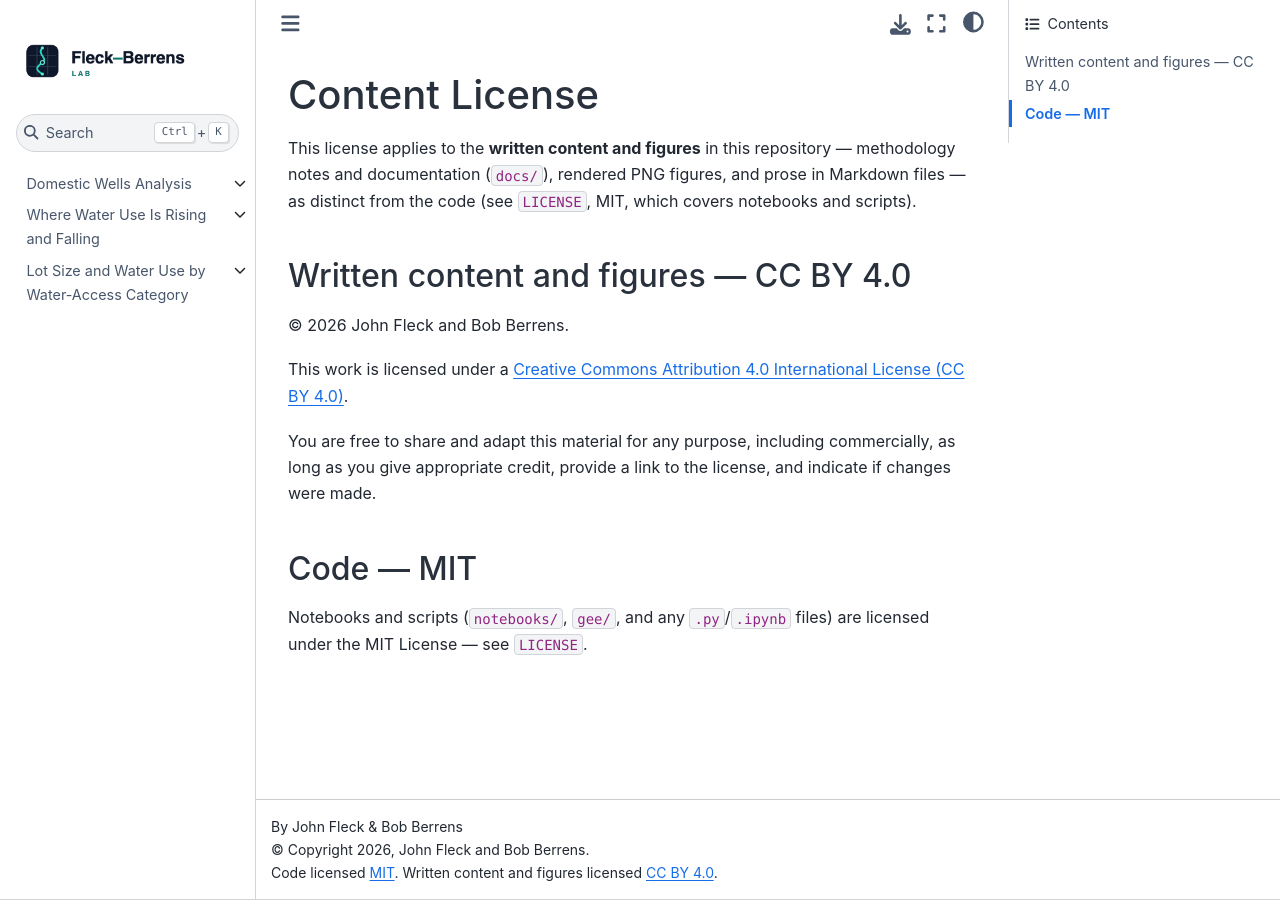
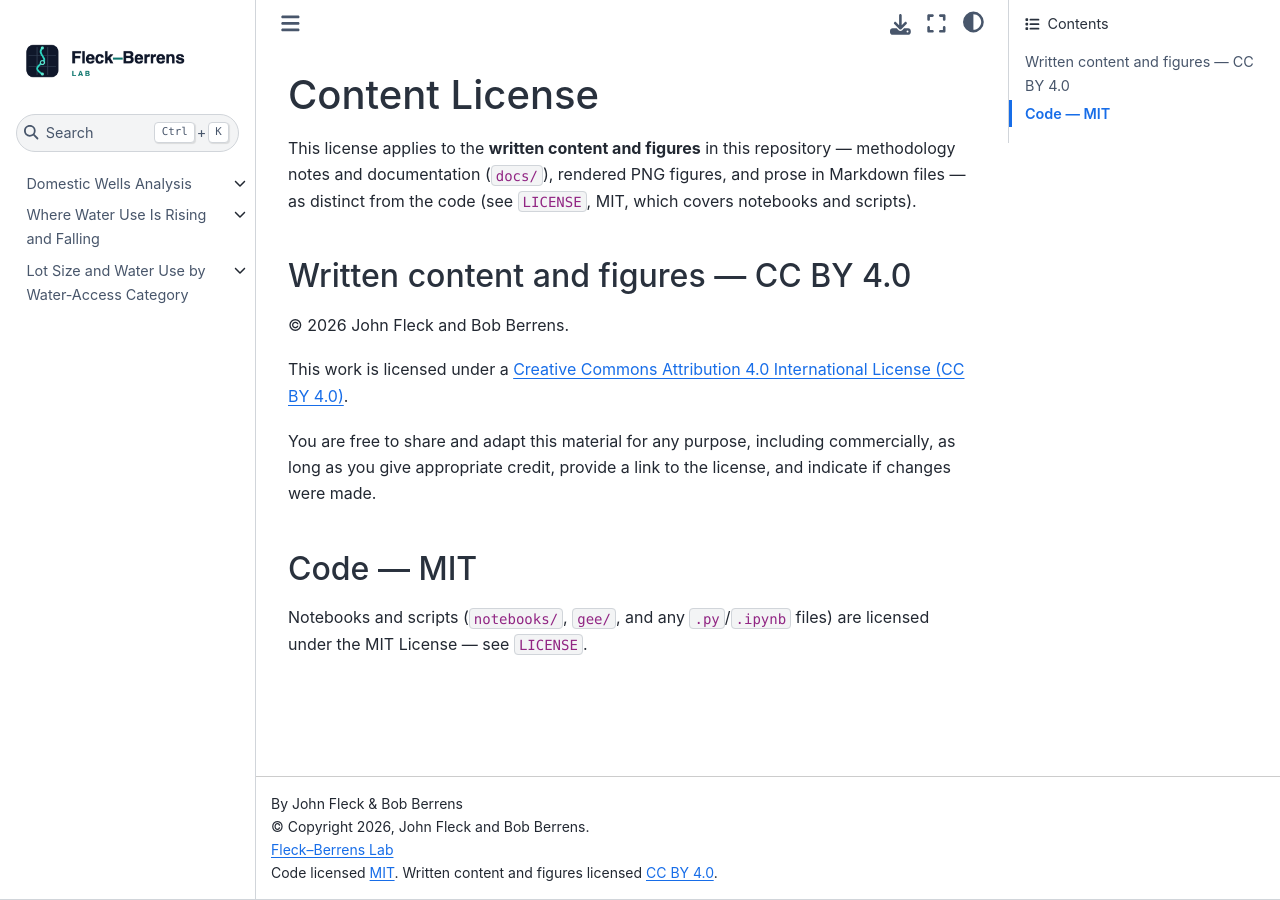
Before and after one commit to johnrfleck/New-Mexico-Middle-Rio-Grande-Valley-water-use-analysis, a Jupyter Book: the page built from LICENSE-CONTENT.md, in a window 1280 px wide. Built offline with Jupyter Book 1.0.4 settings and Sphinx 7.4.7 and the Sphinx Book theme 1.1.4, drawn with Linux system fonts in a browser that asks for light colours; pages that are not in the unit, such as notebooks, are missing from menus.

Commit message:
Fold Fleck-Berrens Lab link into the footer instead of extra_navbar
extra_navbar isn't rendered anywhere by this theme build (checked header,
both sidebars, and footer in the built HTML - no trace of the content or
its wrapper). Rather than chase an unverified theme option, added the lab
link to the same extra_footer block already confirmed working.

Co-Authored-By: Claude Sonnet 5 <noreply@anthropic.com>

```diff
--- a/_config.yml
+++ b/_config.yml
@@ -29,9 +29,8 @@ sphinx:
   config:
     html_theme_options:
       navigation_with_keys: true
-      extra_navbar: |
-        <a href="https://fleck-berrens.org" target="_blank">Fleck–Berrens Lab</a>
       extra_footer: |
+        <p><a href="https://fleck-berrens.org" target="_blank">Fleck–Berrens Lab</a></p>
         <p>Code licensed
         <a href="https://github.com/johnrfleck/New-Mexico-Middle-Rio-Grande-Valley-water-use-analysis/blob/main/LICENSE">MIT</a>.
         Written content and figures licensed
```
